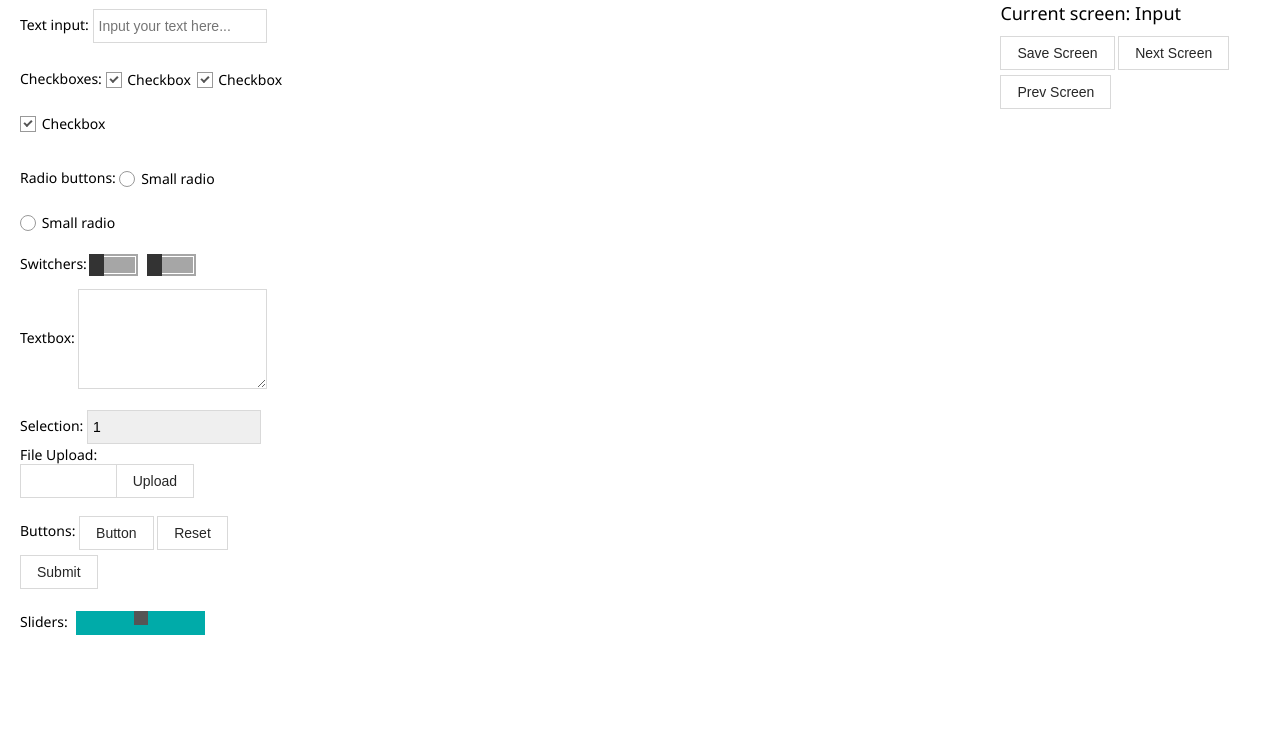
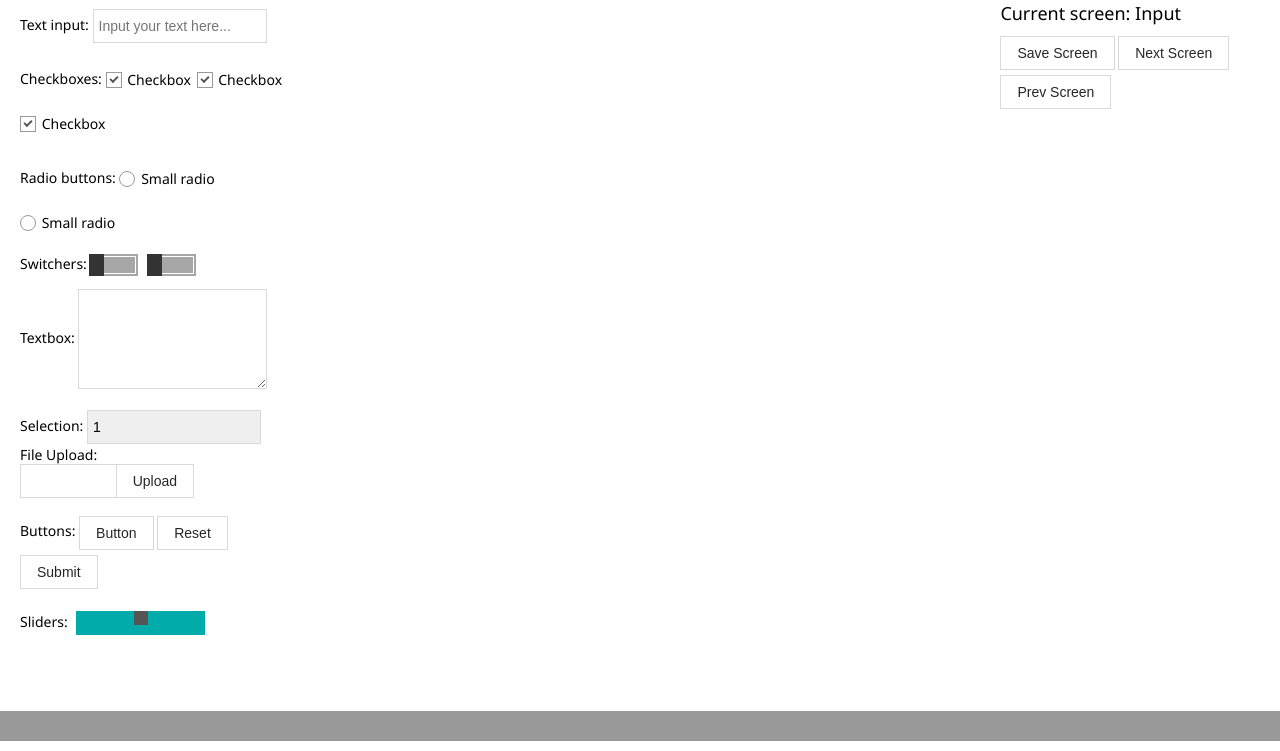
Before and after one commit to vshan/kbappgen, a plain HTML site: page index.html in a window 1280 px wide. Shown: the part 59-810 px from the top of the page. Drawn offline with nearby package versions, Linux system fonts and the light colour scheme.

Commit message:
added fixed footer

```diff
--- a/css/custom.css
+++ b/css/custom.css
@@ -10,3 +10,12 @@
 .cell {
 	padding-left: 20px;
 }
+
+#footer {
+   position:fixed;
+   left:0px;
+   bottom:0px;
+   height:30px;
+   width:100%;
+   background:#999;
+}
--- a/index.html
+++ b/index.html
@@ -123,5 +123,7 @@
         </div>
     </div>
   </div>
+  <div id="footer">
+  </div>
 </body>
 </html>
```
